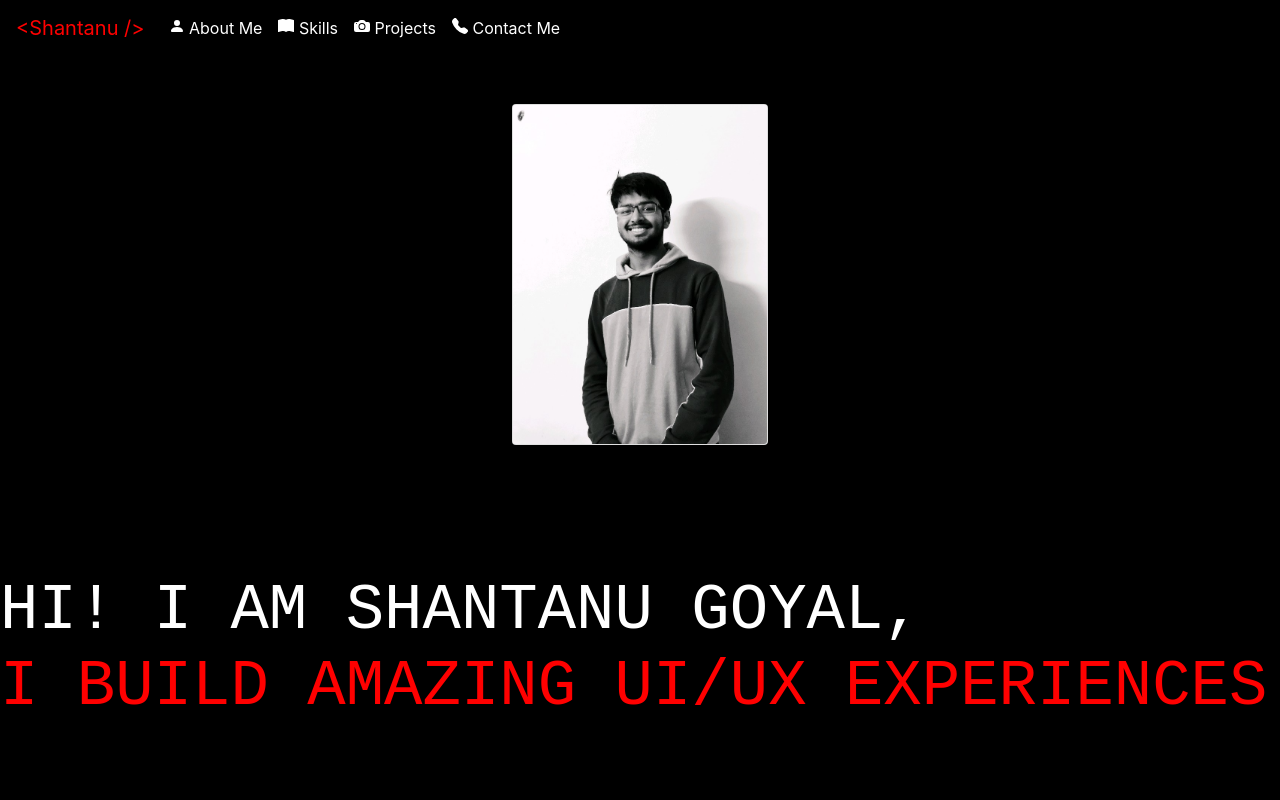
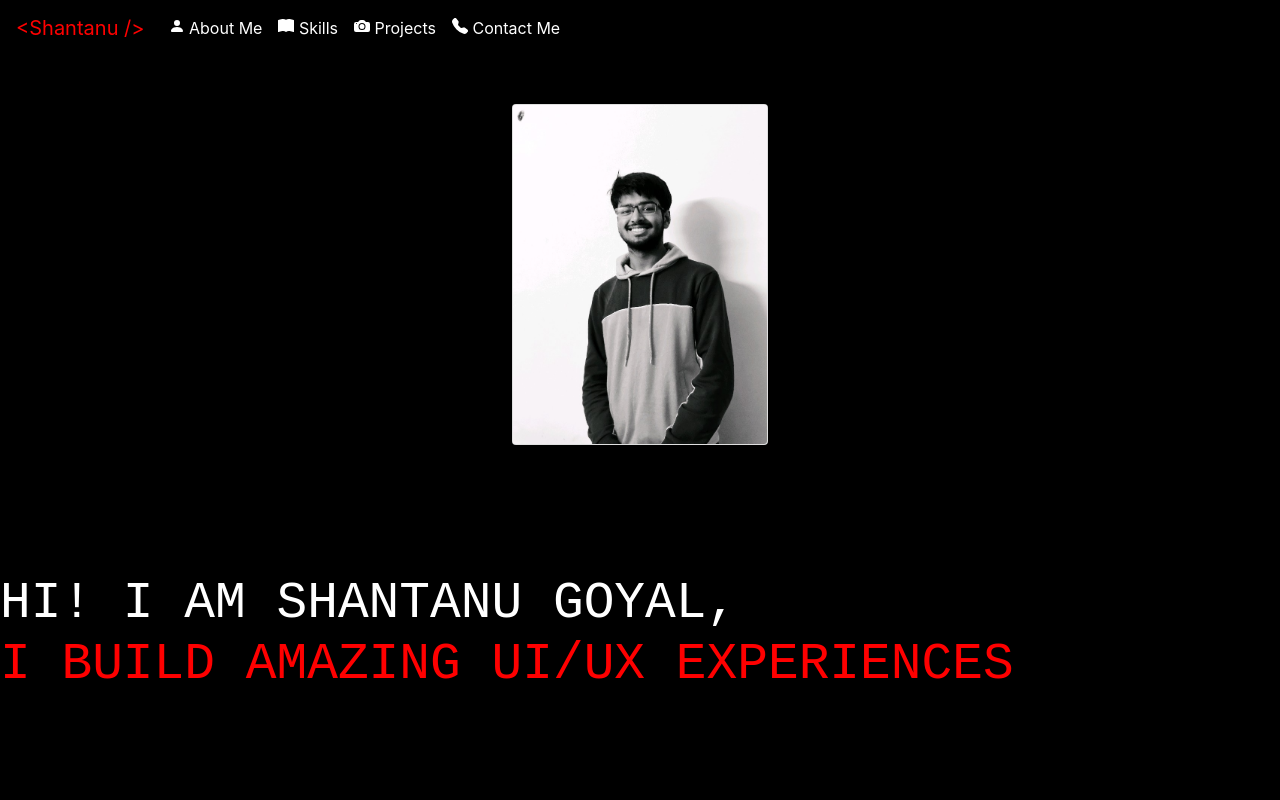
Before and after one commit to shantanu2307/Portfolio, a React (Create React App) app: page / in a window 1280 px wide. Shown: the top 800 px of the page. Built offline with nearby package versions, Linux system fonts and the light colour scheme.

Commit message:
Update Lading animation

```diff
--- a/package.json
+++ b/package.json
@@ -7,6 +7,7 @@
     "@testing-library/react": "^11.2.2",
     "@testing-library/user-event": "^12.6.0",
     "bootstrap": "^4.5.3",
+    "gsap": "^3.5.1",
     "react": "^17.0.1",
     "react-bootstrap": "^1.4.0",
     "react-bootstrap-icons": "^1.2.3",
--- a/src/components/AboutMe.js
+++ b/src/components/AboutMe.js
@@ -11,13 +11,21 @@ import "react-vertical-timeline-component/style.min.css";
 class AboutMe extends React.Component {
   constructor(props) {
     super(props);
+    this.headRef = React.createRef();
   }
   render() {
     return (
       <div id="aboutMe">
         <Card>
           <Card.Header>
-            <h1 className="heading">About Me!</h1>
+            <h1
+              className="heading"
+              ref={(e) => {
+                this.headRef = e;
+              }}
+            >
+              About Me!
+            </h1>
           </Card.Header>
           <Card.Body className="content-card">
             <div className="abt">
--- a/src/components/App.js
+++ b/src/components/App.js
@@ -8,10 +8,24 @@ import ScrollTop from "./ScrollTop";
 import Contact from "./Contact";
 import Skills from "./Skills";
 import "./App.css";
+import { TweenLite } from "gsap";
 class App extends React.Component {
+  constructor(props) {
+    super(props);
+    this.divRef = React.createRef();
+  }
+  componentDidMount() {
+    TweenLite.from(this.divRef, 1, { css: { visibility: 0 } });
+  }
   render() {
     return (
-      <div className="background" id="home">
+      <div
+        className="background"
+        id="home"
+        ref={(e) => {
+          this.divRef = e;
+        }}
+      >
         <Navbar />
         <br />
         <br />
--- a/src/components/Card.js
+++ b/src/components/Card.js
@@ -1,10 +1,31 @@
 import React from "react";
 import { Card } from "react-bootstrap";
 import address from "../imageAddress";
+import { TimelineLite, Power2, TimelineMax } from "gsap";
 class ImageCard extends React.Component {
+  constructor(props) {
+    super(props);
+    this.imgRef = React.createRef();
+    this.divRef = React.createRef();
+    this.tl = new TimelineLite();
+  }
+  componentDidMount() {
+    this.tl
+      .from(this.divRef, 0, {
+        css: { visibility: 0 },
+      })
+      .from(this.imgRef, 1, {
+        css: { opacity: "0", width: "10%" },
+        animation: Power2.easeInOut,
+      });
+  }
+
   render() {
     return (
       <div
+        ref={(e) => {
+          this.divRef = e;
+        }}
         style={{
           display: "block",
           marginLeft: "auto",
@@ -12,7 +33,11 @@ class ImageCard extends React.Component {
           width: "20%",
         }}
       >
-        <Card>
+        <Card
+          ref={(e) => {
+            this.imgRef = e;
+          }}
+        >
           <Card.Img
             src={address}
             alt="Profile Pic"
--- a/src/components/Home.css
+++ b/src/components/Home.css
@@ -1,7 +1,7 @@
 .intro{
 --vh: 7.64px;
 -webkit-font-smoothing: antialiased;
-font-family: 'Courier New', Courier, monospace;
+font-family: monospace;
 text-transform:uppercase;
 justify-content: center;
 text-decoration: wavy;
@@ -11,7 +11,7 @@ margin: 0;
 display: flex;
 flex-direction: column;
 line-height: 1.2;
-font-size:5vw;
+font-size:4vw;
 opacity: 1;
 transform: translate(0px, 0px);
 color: rgb(255, 255, 255);
--- a/src/components/Home.js
+++ b/src/components/Home.js
@@ -1,7 +1,23 @@
 import React from "react";
 import { ChevronDoubleDown } from "react-bootstrap-icons";
 import "./Home.css";
+import { TimelineMax, Power2 } from "gsap";
 class Home extends React.Component {
+  constructor(props) {
+    super(props);
+    this.tl = new TimelineMax();
+    this.nameRef = React.createRef();
+    this.taglineRef = React.createRef();
+  }
+  componentDidMount() {
+    this.tl
+      .from(this.nameRef, 2, {
+        css: { opacity: 0.5, color: "red", fontSize: "3vw" },
+        animation: Power2.easeInOut,
+      })
+      .from(this.taglineRef, 1, { css: { opacity: 0 } }, "-=0.5");
+  }
+
   render() {
     return (
       <div>
@@ -11,8 +27,18 @@ class Home extends React.Component {
             marginTop: "10%",
           }}
         >
-          <div>Hi! I am Shantanu Goyal,</div>
-          <div>
+          <div
+            ref={(e) => {
+              this.nameRef = e;
+            }}
+          >
+            Hi! I am Shantanu Goyal,
+          </div>
+          <div
+            ref={(e) => {
+              this.taglineRef = e;
+            }}
+          >
             <span style={{ color: "red" }}>
               I build Amazing UI/UX Experiences
             </span>
--- a/src/components/Navbar.js
+++ b/src/components/Navbar.js
@@ -29,8 +29,6 @@ class Navbars extends React.Component {
           aria-controls="basic-navbar-nav"
           style={{
             backgroundColor: "white",
-            borderRadius: "100%",
-            height: "60px",
           }}
         />
         <Navbar.Collapse id="basic-navbar-nav">
```
Also changed, not shown: 2 other files (tests, documents, lock files or other folders).
